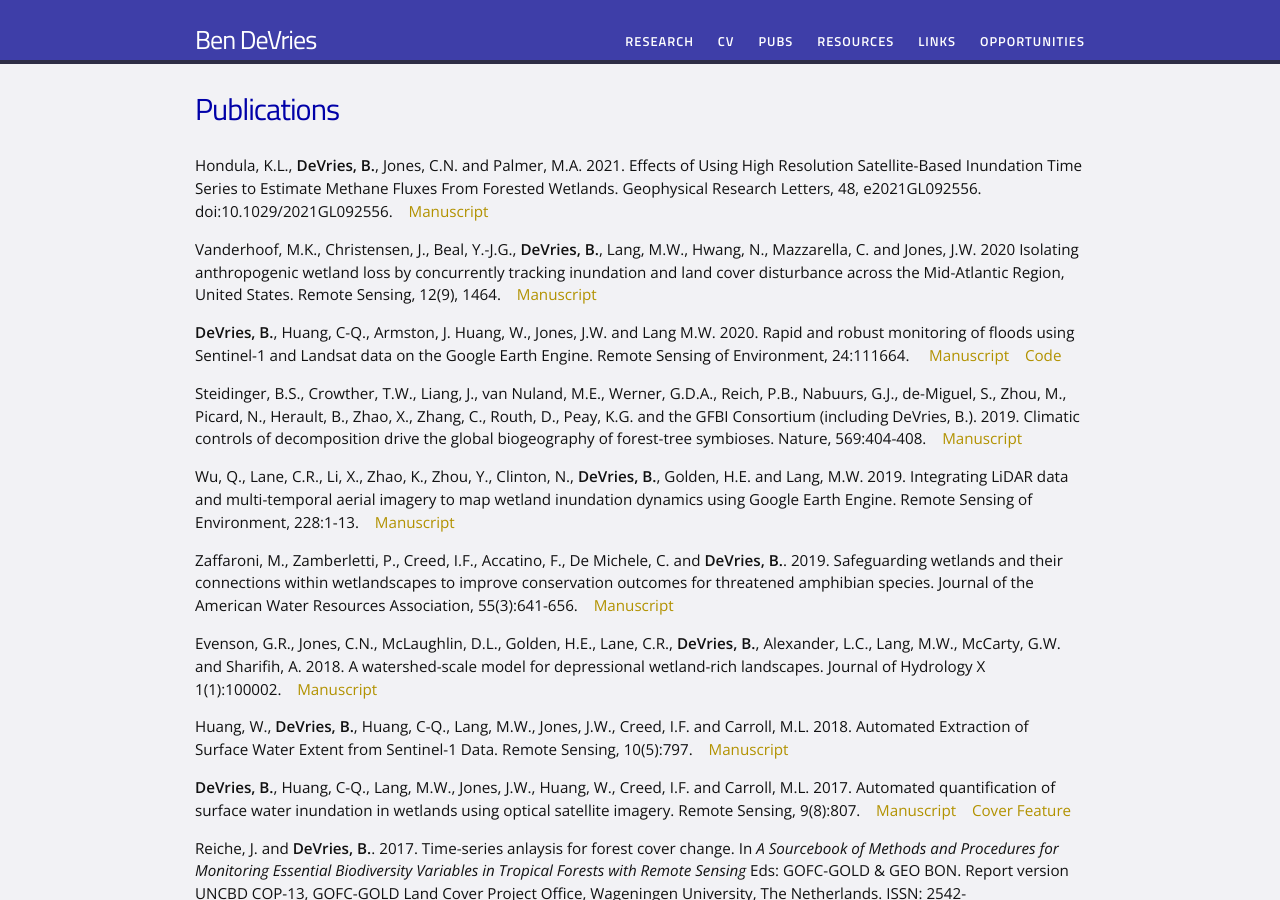
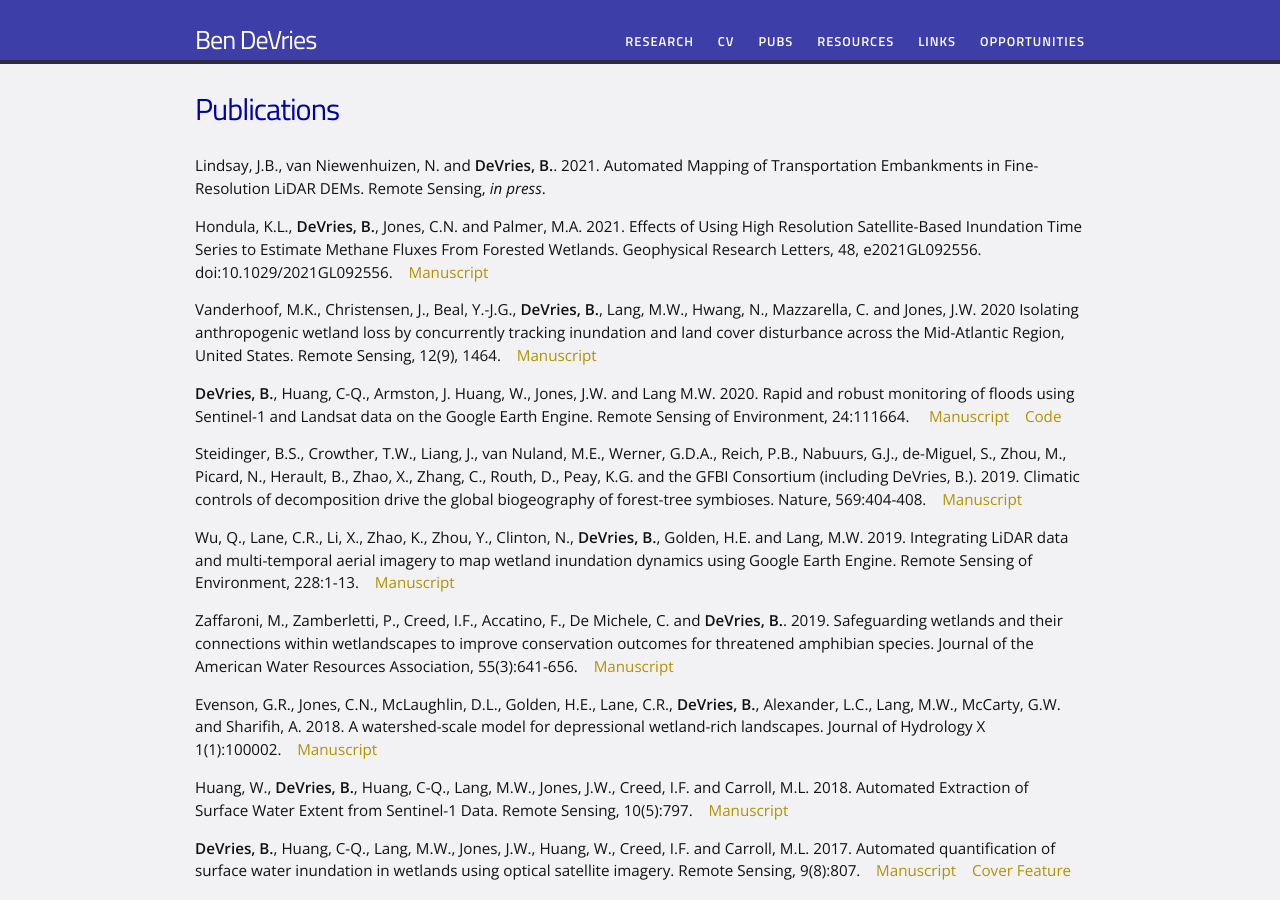
Before and after one commit to bendv/bendv.github.io, a Jekyll site: the page built from publications.md, in a window 1280 px wide and 900 px high. Built offline with Jekyll 4.4.1, drawn with Linux system fonts in a browser that asks for light colours.

Commit message:
update pubs

```diff
--- a/publications.md
+++ b/publications.md
@@ -3,6 +3,8 @@ layout: page
 title: Publications
 permalink: /publications/
 ---
+
+Lindsay, J.B., van Niewenhuizen, N. and **DeVries, B.**. 2021. Automated Mapping of Transportation Embankments in Fine-Resolution LiDAR DEMs. Remote Sensing, *in press*.
 
 Hondula, K.L., **DeVries, B.**, Jones, C.N. and Palmer, M.A. 2021. Effects of Using High Resolution Satellite-Based Inundation Time Series to Estimate Methane Fluxes From Forested Wetlands. Geophysical Research Letters, 48, e2021GL092556. doi:10.1029/2021GL092556.&nbsp;&nbsp;&nbsp;&nbsp;<a href="https://doi.org/10.1029/2021GL092556">Manuscript</a>
 
```
